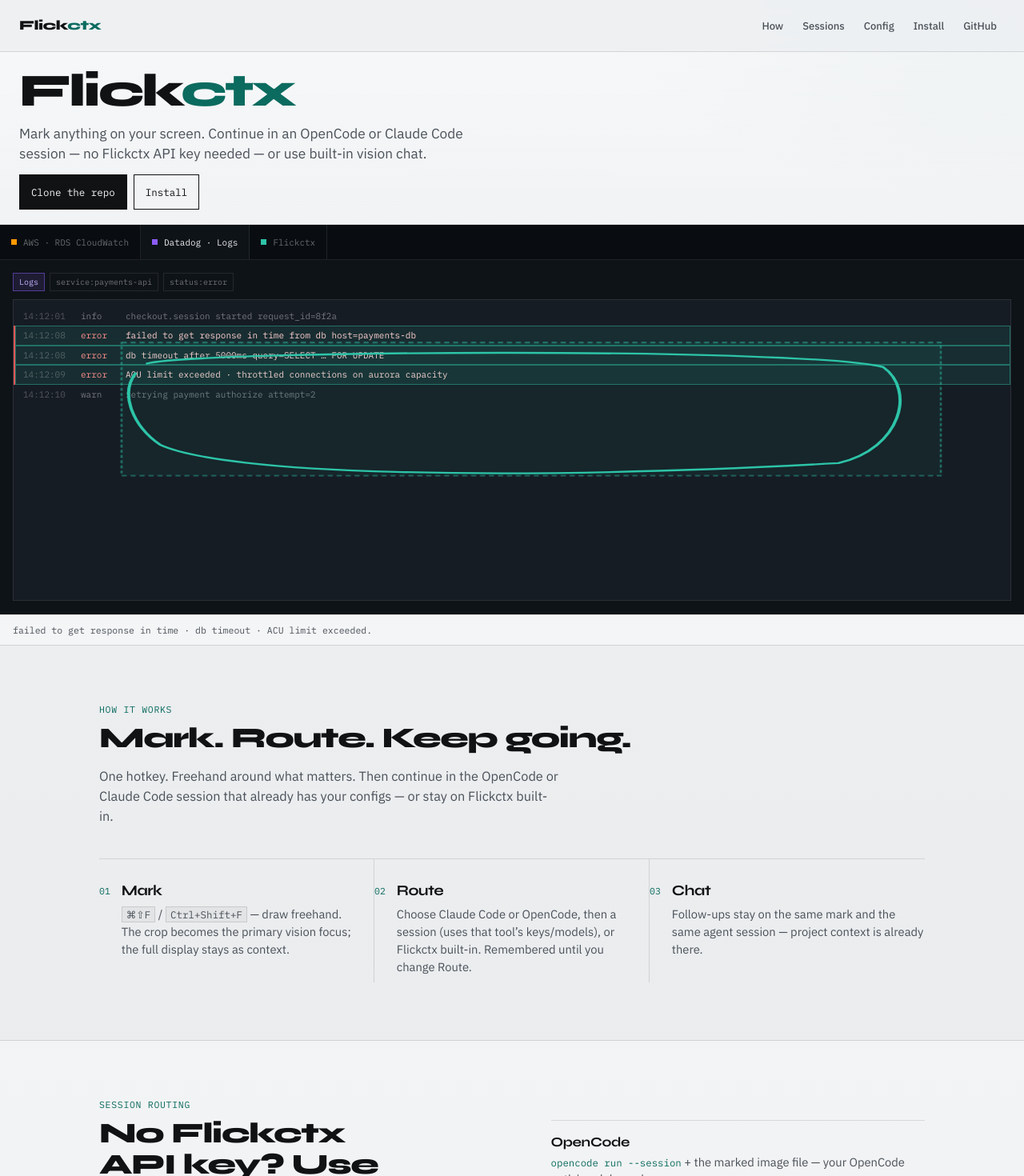
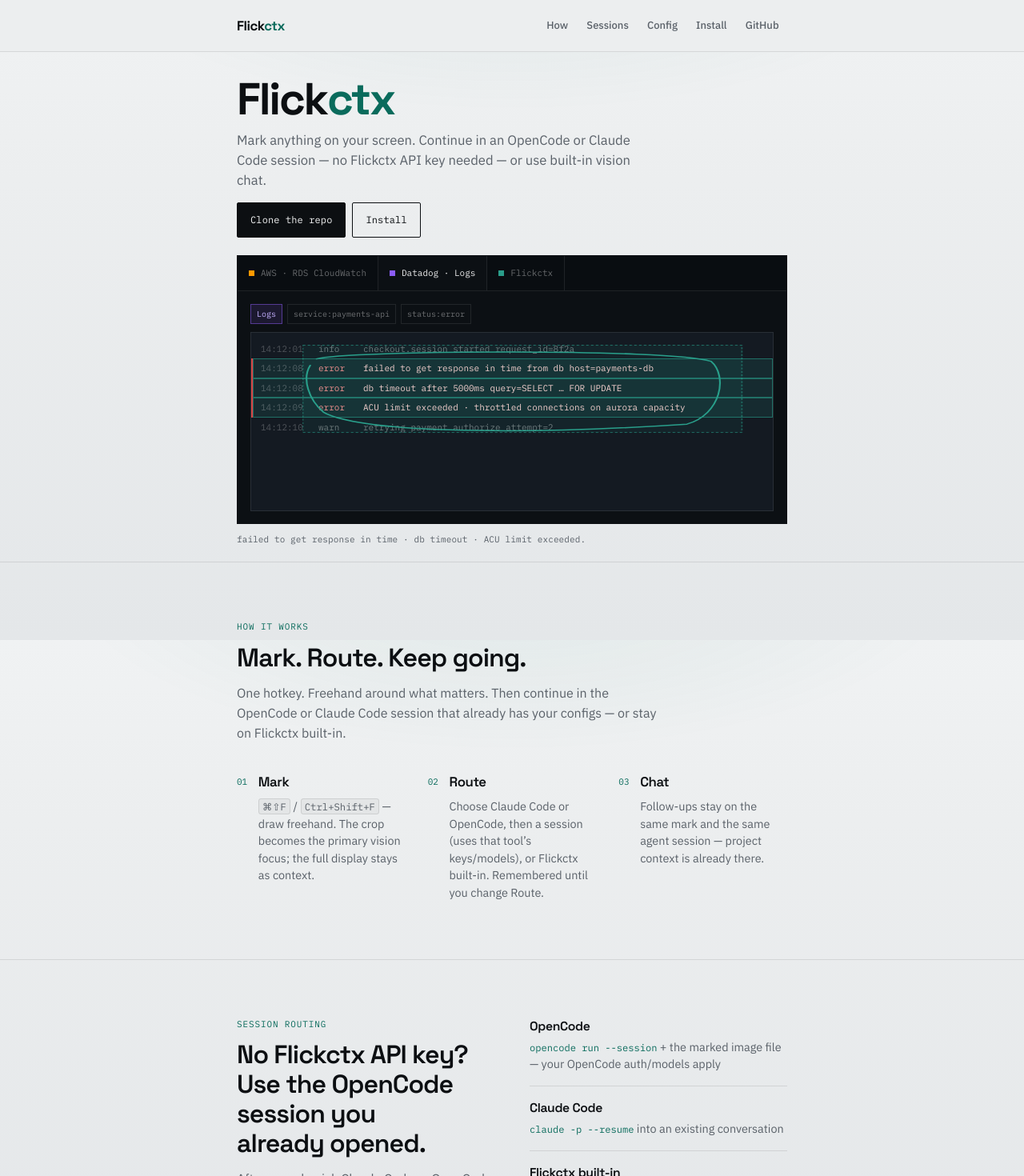
Before and after one commit to Pegusus/flickctx, a Next.js app in the folder site/: page / in a window 1280 px wide. Shown: the top 1470 px of the page at 80% size. Built offline with nearby package versions, Linux system fonts and the light colour scheme.

Commit message:
Redesign landing page with a tighter minimal layout
Replace stretched Syne/full-bleed layout with Space Grotesk, a
narrower content measure, unified page/header/caption colors, and a
demo band that matches the text column instead of spanning the viewport.

```diff
--- a/site/src/app/globals.css
+++ b/site/src/app/globals.css
@@ -1,24 +1,26 @@
 :root {
-  --bg: #e8eaec;
-  --bg-elev: rgba(255, 255, 255, 0.55);
-  --ink: #101214;
-  --mute: #4a5159;
-  --rule: rgba(16, 18, 20, 0.12);
-  --accent: #0b6b5f;
-  --teal: #2ec4a8;
+  --bg: #eceeef;
+  --bg-soft: #e4e7e9;
+  --ink: #0c0f12;
+  --mute: #5a6169;
+  --rule: rgba(12, 15, 18, 0.1);
+  --accent: #0a6b5c;
+  --accent-soft: rgba(10, 107, 92, 0.12);
+  --teal: #2a9d8a;
   --aws: #f90;
-  --bad: #e25555;
-  --screen: #0e1318;
-  --panel: #161c24;
+  --bad: #d64545;
+  --screen: #0c1014;
+  --panel: #141a22;
   --hair: rgba(255, 255, 255, 0.09);
   --ease: cubic-bezier(0.22, 1, 0.36, 1);
   --safe-t: env(safe-area-inset-top, 0px);
   --safe-r: env(safe-area-inset-right, 0px);
   --safe-b: env(safe-area-inset-bottom, 0px);
   --safe-l: env(safe-area-inset-left, 0px);
-  --pad-x: max(24px, var(--safe-l), var(--safe-r));
-  --content: 1080px;
-  --header-h: 58px;
+  --pad-x: max(1.5rem, var(--safe-l), var(--safe-r));
+  --content: 36rem;
+  --content-wide: 46rem;
+  --header-h: 3.5rem;
 }
 
 * {
@@ -46,10 +48,13 @@ body {
   min-height: 100dvh;
   color: var(--ink);
   font-family: var(--font-sans), "Segoe UI", sans-serif;
-  font-size: 16px;
-  background:
-    radial-gradient(900px 420px at 100% 0%, rgba(11, 107, 95, 0.07), transparent 60%),
-    linear-gradient(180deg, #eef0f2 0%, var(--bg) 42%, #e2e5e8 100%);
+  font-size: 1rem;
+  line-height: 1.5;
+  background-color: var(--bg);
+  background-image:
+    radial-gradient(ellipse 80% 50% at 50% -10%, rgba(10, 107, 92, 0.08), transparent 55%),
+    linear-gradient(180deg, #f0f2f3 0%, var(--bg) 28%, var(--bg-soft) 100%);
+  background-attachment: fixed;
   padding-bottom: var(--safe-b);
 }
 
@@ -63,17 +68,21 @@ button {
 }
 
 .container {
-  width: min(100%, var(--content));
+  width: min(100%, var(--content-wide));
   margin: 0 auto;
   padding-left: var(--pad-x);
   padding-right: var(--pad-x);
 }
 
+.container.narrow {
+  width: min(100%, var(--content));
+}
+
 .kicker {
-  margin: 0 0 10px;
+  margin: 0 0 0.75rem;
   font-family: var(--font-mono), ui-monospace, monospace;
-  font-size: 0.72rem;
-  letter-spacing: 0.06em;
+  font-size: 0.6875rem;
+  letter-spacing: 0.08em;
   text-transform: uppercase;
   color: var(--accent);
 }
@@ -83,12 +92,12 @@ button {
 }
 
 .sec-title {
-  margin: 0 0 14px;
-  font-family: var(--font-display), "Segoe UI", sans-serif;
-  font-weight: 800;
-  font-size: clamp(1.55rem, 2.8vw, 2.25rem);
-  letter-spacing: -0.035em;
-  line-height: 1.08;
+  margin: 0 0 0.85rem;
+  font-family: var(--font-display), var(--font-sans), sans-serif;
+  font-weight: 600;
+  font-size: clamp(1.5rem, 3.2vw, 2rem);
+  letter-spacing: -0.03em;
+  line-height: 1.15;
   max-width: 18ch;
   text-wrap: balance;
 }
@@ -96,17 +105,17 @@ button {
 .sec-lead {
   margin: 0;
   color: var(--mute);
-  font-size: 1.02rem;
+  font-size: 1rem;
   line-height: 1.55;
-  max-width: 36rem;
+  max-width: 34rem;
 }
 
 .sec-lead.light {
-  color: rgba(243, 244, 245, 0.72);
+  color: rgba(243, 244, 245, 0.7);
 }
 
 .section {
-  padding: 72px 0;
+  padding: 4.5rem 0;
   border-bottom: 1px solid var(--rule);
 }
 
@@ -116,38 +125,41 @@ button {
   border-bottom-color: rgba(255, 255, 255, 0.08);
 }
 
-.section.quiet {
-  background: rgba(255, 255, 255, 0.35);
-}
-
 .section.ink .sec-title {
-  max-width: 22ch;
+  max-width: 20ch;
 }
 
 kbd {
   font-family: var(--font-mono), ui-monospace, monospace;
   font-size: 0.85em;
   border: 1px solid var(--rule);
-  background: rgba(16, 18, 20, 0.04);
-  padding: 1px 5px;
+  background: rgba(12, 15, 18, 0.04);
+  padding: 0.1em 0.35em;
+  border-radius: 3px;
 }
 
 .btn {
   font-family: var(--font-mono), ui-monospace, monospace;
-  font-size: 0.78rem;
+  font-size: 0.75rem;
+  letter-spacing: 0.01em;
   text-decoration: none;
   text-align: center;
-  padding: 12px 14px;
-  min-height: 44px;
+  padding: 0.7rem 1rem;
+  min-height: 2.75rem;
   display: inline-flex;
   align-items: center;
   justify-content: center;
   background: var(--ink);
   color: #f3f4f5;
   border: 1px solid var(--ink);
+  border-radius: 2px;
   touch-action: manipulation;
   user-select: none;
-  transition: background 0.2s var(--ease), border-color 0.2s var(--ease), color 0.2s var(--ease);
+  transition:
+    background 0.2s var(--ease),
+    border-color 0.2s var(--ease),
+    color 0.2s var(--ease),
+    transform 0.2s var(--ease);
 }
 
 .btn:hover {
@@ -169,8 +181,10 @@ kbd {
 
 .reveal {
   opacity: 0;
-  transform: translateY(16px);
-  transition: opacity 0.55s var(--ease), transform 0.55s var(--ease);
+  transform: translateY(12px);
+  transition:
+    opacity 0.55s var(--ease),
+    transform 0.55s var(--ease);
 }
 
 .reveal.in {
@@ -180,20 +194,16 @@ kbd {
 
 @media (max-width: 900px) {
   :root {
-    --pad-x: max(20px, var(--safe-l), var(--safe-r));
+    --pad-x: max(1.125rem, var(--safe-l), var(--safe-r));
   }
 
   .section {
-    padding: 48px 0;
+    padding: 3.25rem 0;
   }
 
   .sec-title {
     max-width: none;
-    font-family: var(--font-sans), "Segoe UI", sans-serif;
-    font-size: 1.28rem;
-    font-weight: 600;
-    letter-spacing: -0.02em;
-    line-height: 1.3;
+    font-size: 1.35rem;
   }
 
   .section.ink .sec-title {
@@ -201,13 +211,8 @@ kbd {
   }
 
   .sec-lead {
-    font-size: 0.92rem;
+    font-size: 0.9375rem;
     max-width: none;
-  }
-
-  .kicker {
-    font-size: 0.68rem;
-    letter-spacing: 0.04em;
   }
 }
 
--- a/site/src/app/page.tsx
+++ b/site/src/app/page.tsx
@@ -17,7 +17,7 @@ export default function HomePage() {
   return (
     <>
       <SiteHeader />
-      <main>
+      <main id="main">
         <Hero />
         <HowSection />
         <SessionsSection />
--- a/site/src/components/Hero.module.css
+++ b/site/src/components/Hero.module.css
@@ -1,7 +1,6 @@
 .hero {
   display: flex;
   flex-direction: column;
-  min-height: calc(100dvh - var(--header-h));
   min-width: 0;
   max-width: 100%;
   border-bottom: 1px solid var(--rule);
@@ -9,103 +8,135 @@
 }
 
 .rail {
-  padding: 22px var(--pad-x) 18px;
+  width: min(100%, var(--content-wide));
+  margin: 0 auto;
+  padding: 2rem var(--pad-x) 1.35rem;
   display: flex;
   flex-direction: column;
   align-items: flex-start;
-  gap: 12px;
-  background:
-    linear-gradient(180deg, rgba(255, 255, 255, 0.5), rgba(255, 255, 255, 0.22));
-  border-bottom: 1px solid var(--rule);
+  gap: 0.8rem;
   flex-shrink: 0;
   min-width: 0;
-  max-width: 100%;
+  animation: rise 0.7s var(--ease) both;
 }
 
 .brand {
   margin: 0;
-  font-family: var(--font-display), "Segoe UI", sans-serif;
-  font-weight: 800;
-  font-size: clamp(2.4rem, 5.5vw, 3.6rem);
-  letter-spacing: -0.045em;
+  font-family: var(--font-display), var(--font-sans), sans-serif;
+  font-weight: 700;
+  font-size: clamp(2.4rem, 6.5vw, 3.5rem);
+  letter-spacing: -0.04em;
   line-height: 0.95;
   max-width: 100%;
 }
 
 .brand span {
   color: var(--accent);
+  display: inline-block;
+  animation: markIn 0.9s var(--ease) 0.15s both;
 }
 
 .line {
   margin: 0;
   color: var(--mute);
-  font-size: clamp(0.95rem, 1.5vw, 1.08rem);
-  line-height: 1.45;
-  max-width: 38rem;
+  font-size: clamp(0.9375rem, 1.3vw, 1.05rem);
+  line-height: 1.5;
+  max-width: 32rem;
+  animation: rise 0.7s var(--ease) 0.12s both;
 }
 
 .actions {
   display: flex;
   flex-wrap: wrap;
-  gap: 8px;
-  margin-top: 2px;
+  gap: 0.5rem;
+  margin-top: 0.15rem;
+  animation: rise 0.7s var(--ease) 0.22s both;
 }
 
 .theater {
-  flex: 1 1 auto;
   display: flex;
   flex-direction: column;
-  min-height: 0;
+  width: min(100%, var(--content-wide));
+  margin: 0 auto;
+  padding: 0 var(--pad-x) 0;
   min-width: 0;
   max-width: 100%;
-  background: #d9dde1;
+  background: transparent;
+  animation: fadeUp 0.85s var(--ease) 0.2s both;
+  box-sizing: border-box;
 }
 
 .stage {
   position: relative;
-  flex: 1 1 auto;
-  min-height: min(58vh, 620px);
+  width: 100%;
+  /* Fixed band — avoids a tall empty dark void that felt “stretched” */
+  height: min(24rem, 42vh);
+  min-height: 17rem;
   min-width: 0;
-  max-width: 100%;
   background: var(--screen);
   overflow: hidden;
+  border: 1px solid var(--rule);
 }
 
 .caption {
   margin: 0;
-  padding: 11px 16px;
+  width: 100%;
+  padding: 0.7rem 0 1.25rem;
   font-family: var(--font-mono), ui-monospace, monospace;
-  font-size: 0.72rem;
+  font-size: 0.6875rem;
+  letter-spacing: 0.01em;
   color: var(--mute);
-  background: #f4f5f6;
-  border-top: 1px solid var(--rule);
-  min-height: 2.5em;
+  background: transparent;
+  min-height: 2.4em;
   flex-shrink: 0;
 }
 
+@keyframes rise {
+  from {
+    opacity: 0;
+    transform: translateY(14px);
+  }
+  to {
+    opacity: 1;
+    transform: none;
+  }
+}
+
+@keyframes fadeUp {
+  from {
+    opacity: 0;
+    transform: translateY(16px);
+  }
+  to {
+    opacity: 1;
+    transform: none;
+  }
+}
+
+@keyframes markIn {
+  from {
+    opacity: 0;
+    transform: translateY(0.15em);
+  }
+  to {
+    opacity: 1;
+    transform: none;
+  }
+}
+
 @media (max-width: 900px) {
-  .hero {
-    min-height: auto;
-  }
-
   .rail {
-    padding: 20px var(--pad-x) 16px;
-    gap: 12px;
+    padding: 1.35rem var(--pad-x) 1.1rem;
+    gap: 0.7rem;
   }
 
   .brand {
-    /* Syne reads ultra-wide on phones — use Plex for natural proportions */
-    font-family: var(--font-sans), "Segoe UI", sans-serif;
-    font-weight: 600;
-    font-size: 1.85rem;
-    letter-spacing: -0.025em;
-    line-height: 1.1;
+    font-size: 2.15rem;
   }
 
   .line {
-    font-size: 0.9rem;
-    line-height: 1.45;
-    max-width: 34ch;
+    font-size: 0.9375rem;
+    max-width: 36ch;
   }
 
   .actions {
@@ -114,21 +145,32 @@
 
   .actions :global(.btn) {
     flex: 1 1 auto;
-    min-height: 44px;
-    padding: 10px 14px;
-    font-size: 0.75rem;
+    min-height: 2.75rem;
     justify-content: center;
   }
 
+  .theater {
+    padding: 0 var(--pad-x);
+  }
+
   .stage {
-    flex: none;
+    height: auto;
     min-height: 0;
-    height: auto;
   }
 
   .caption {
-    padding: 10px var(--pad-x);
-    font-size: 0.68rem;
+    padding: 0.6rem 0 0.9rem;
+    font-size: 0.65rem;
     line-height: 1.4;
   }
 }
+
+@media (prefers-reduced-motion: reduce) {
+  .rail,
+  .line,
+  .actions,
+  .theater,
+  .brand span {
+    animation: none;
+  }
+}
--- a/site/src/components/IncidentDemo.module.css
+++ b/site/src/components/IncidentDemo.module.css
@@ -140,8 +140,8 @@
 }
 
 .val {
-  font-family: var(--font-display), "Segoe UI", sans-serif;
-  font-weight: 800;
+  font-family: var(--font-display), var(--font-sans), sans-serif;
+  font-weight: 700;
   font-size: 1.7rem;
   letter-spacing: -0.03em;
   color: #fff;
--- a/site/src/components/Sections.module.css
+++ b/site/src/components/Sections.module.css
@@ -1,56 +1,51 @@
 .steps {
   list-style: none;
-  margin: 40px 0 0;
+  margin: 2.25rem 0 0;
   padding: 0;
   display: grid;
   grid-template-columns: repeat(3, minmax(0, 1fr));
-  gap: 0;
-  border-top: 1px solid var(--rule);
+  gap: 1.25rem 1.75rem;
+  max-width: 100%;
 }
 
 .steps li {
   display: grid;
   grid-template-columns: auto 1fr;
-  gap: 14px;
-  padding: 28px 24px 8px 0;
-  border-right: 1px solid var(--rule);
-}
-
-.steps li:last-child {
-  border-right: none;
-  padding-right: 0;
+  gap: 0.85rem;
+  padding: 0;
 }
 
 .n {
   font-family: var(--font-mono), ui-monospace, monospace;
-  font-size: 0.72rem;
+  font-size: 0.6875rem;
   color: var(--accent);
-  padding-top: 4px;
+  padding-top: 0.3rem;
 }
 
 .steps h3 {
-  margin: 0 0 8px;
-  font-family: var(--font-display), "Segoe UI", sans-serif;
-  font-size: 1.15rem;
-  letter-spacing: -0.03em;
+  margin: 0 0 0.45rem;
+  font-family: var(--font-display), var(--font-sans), sans-serif;
+  font-size: 1.05rem;
+  font-weight: 600;
+  letter-spacing: -0.025em;
 }
 
 .steps p {
   margin: 0;
   color: var(--mute);
-  font-size: 0.92rem;
+  font-size: 0.9rem;
   line-height: 1.5;
 }
 
 .split {
   display: grid;
-  grid-template-columns: minmax(0, 1.05fr) minmax(0, 0.95fr);
-  gap: 48px;
-  align-items: end;
+  grid-template-columns: minmax(0, 1fr) minmax(0, 1fr);
+  gap: 2.75rem;
+  align-items: start;
 }
 
 .splitReverse {
-  grid-template-columns: minmax(0, 0.95fr) minmax(0, 1.05fr);
+  grid-template-columns: minmax(0, 1fr) minmax(0, 1fr);
 }
 
 .splitReverse .copy {
@@ -65,25 +60,34 @@
   list-style: none;
   margin: 0;
   padding: 0;
-  border-top: 1px solid var(--rule);
 }
 
 .splitList li {
   display: grid;
-  gap: 4px;
-  padding: 16px 0;
+  gap: 0.25rem;
+  padding: 1rem 0;
   border-bottom: 1px solid var(--rule);
 }
 
+.splitList li:first-child {
+  padding-top: 0;
+}
+
+.splitList li:last-child {
+  border-bottom: none;
+  padding-bottom: 0;
+}
+
 .splitList strong {
-  font-family: var(--font-display), "Segoe UI", sans-serif;
-  font-size: 1.05rem;
+  font-family: var(--font-display), var(--font-sans), sans-serif;
+  font-size: 0.98rem;
+  font-weight: 600;
   letter-spacing: -0.02em;
 }
 
 .splitList span {
   color: var(--mute);
-  font-size: 0.92rem;
+  font-size: 0.9rem;
   line-height: 1.45;
 }
 
@@ -103,38 +107,38 @@
   display: flex;
   flex-wrap: wrap;
   align-items: center;
-  gap: 10px 0;
-  margin-top: 36px;
+  gap: 0.5rem 0;
+  margin-top: 2rem;
 }
 
 .flowNode {
   font-family: var(--font-mono), ui-monospace, monospace;
-  font-size: 0.78rem;
-  padding: 12px 14px;
-  border: 1px solid rgba(255, 255, 255, 0.14);
-  background: rgba(255, 255, 255, 0.04);
+  font-size: 0.75rem;
+  padding: 0.7rem 0.85rem;
+  border: 1px solid rgba(255, 255, 255, 0.12);
+  background: rgba(255, 255, 255, 0.03);
 }
 
 .aws {
-  border-color: rgba(255, 153, 0, 0.45);
+  border-color: rgba(255, 153, 0, 0.4);
   color: #ffc46b;
 }
 
 .dd {
-  border-color: rgba(167, 139, 250, 0.45);
+  border-color: rgba(167, 139, 250, 0.4);
   color: #d4c4ff;
 }
 
 .flick {
-  border-color: rgba(46, 196, 168, 0.55);
+  border-color: rgba(42, 157, 138, 0.5);
   color: var(--teal);
 }
 
 .flowJoin {
-  width: 28px;
+  width: 1.5rem;
   height: 1px;
-  background: rgba(255, 255, 255, 0.22);
-  margin: 0 6px;
+  background: rgba(255, 255, 255, 0.2);
+  margin: 0 0.4rem;
 }
 
 .skillRail {
@@ -143,98 +147,93 @@
   padding: 0;
   display: grid;
   grid-template-columns: repeat(2, minmax(0, 1fr));
-  gap: 1px;
-  background: var(--rule);
-  border: 1px solid var(--rule);
+  gap: 0.5rem;
   align-self: stretch;
 }
 
 .skillRail li {
   font-family: var(--font-mono), ui-monospace, monospace;
-  font-size: 0.95rem;
-  padding: 22px 20px;
-  background: rgba(255, 255, 255, 0.55);
+  font-size: 0.875rem;
+  padding: 1rem 1rem;
+  background: rgba(255, 255, 255, 0.45);
+  border: 1px solid var(--rule);
   letter-spacing: -0.01em;
 }
 
 .toolGrid {
   list-style: none;
-  margin: 40px 0 0;
+  margin: 2.25rem 0 0;
   padding: 0;
   display: grid;
   grid-template-columns: repeat(3, minmax(0, 1fr));
-  gap: 0;
-  border-top: 1px solid var(--rule);
+  gap: 1.25rem 1.5rem;
 }
 
 .toolGrid li {
   display: flex;
   flex-direction: column;
-  gap: 8px;
-  padding: 22px 20px 22px 0;
-  border-bottom: 1px solid var(--rule);
-  border-right: 1px solid var(--rule);
-}
-
-.toolGrid li:nth-child(3n) {
-  border-right: none;
-  padding-right: 0;
+  gap: 0.4rem;
+  padding: 0;
 }
 
 .toolGrid code {
   font-family: var(--font-mono), ui-monospace, monospace;
-  font-size: 0.82rem;
+  font-size: 0.8rem;
   color: var(--accent);
 }
 
 .toolGrid span {
   color: var(--mute);
-  font-size: 0.9rem;
+  font-size: 0.875rem;
   line-height: 1.45;
 }
 
 .narrow {
-  max-width: 640px;
+  max-width: 36rem;
 }
 
 .installPre {
-  margin: 18px 0 14px;
-  max-width: min(720px, 100%);
-  padding: 18px 20px;
+  margin: 1.15rem 0 0.9rem;
+  max-width: min(40rem, 100%);
+  padding: 1.1rem 1.15rem;
   background: var(--ink);
   color: #dce1e6;
   font-family: var(--font-mono), ui-monospace, monospace;
-  font-size: 0.78rem;
+  font-size: 0.75rem;
   line-height: 1.7;
   overflow: auto;
   -webkit-overflow-scrolling: touch;
   white-space: pre;
+  border-radius: 2px;
 }
 
 .hint {
-  margin: 0 0 18px;
+  margin: 0 0 1.15rem;
   color: var(--mute);
-  font-size: 0.92rem;
+  font-size: 0.9rem;
+  max-width: 36rem;
 }
 
 .installActions {
   display: flex;
   flex-wrap: wrap;
-  gap: 8px;
+  gap: 0.5rem;
 }
 
 .installActions .btn {
-  min-width: 160px;
+  min-width: 9.5rem;
 }
 
 .foot {
   display: flex;
   justify-content: space-between;
   flex-wrap: wrap;
-  gap: 12px;
-  padding: 22px var(--pad-x) calc(28px + var(--safe-b));
+  gap: 0.75rem;
+  width: min(100%, var(--content-wide));
+  margin: 0 auto;
+  padding: 1.5rem var(--pad-x) calc(1.75rem + var(--safe-b));
   font-family: var(--font-mono), ui-monospace, monospace;
-  font-size: 0.72rem;
+  font-size: 0.6875rem;
   color: var(--mute);
 }
 
@@ -246,34 +245,22 @@
 @media (max-width: 900px) {
   .steps {
     grid-template-columns: 1fr;
-    margin-top: 28px;
-  }
-
-  .steps li {
-    border-right: none;
-    border-bottom: 1px solid var(--rule);
-    padding: 20px 0;
-  }
-
-  .steps li:last-child {
-    border-bottom: none;
+    margin-top: 1.75rem;
+    gap: 1.25rem;
   }
 
   .steps h3 {
-    font-family: var(--font-sans), "Segoe UI", sans-serif;
     font-size: 1rem;
-    font-weight: 600;
-    letter-spacing: -0.015em;
   }
 
   .steps p {
-    font-size: 0.88rem;
+    font-size: 0.875rem;
   }
 
   .split,
   .splitReverse {
     grid-template-columns: 1fr;
-    gap: 28px;
+    gap: 1.5rem;
   }
 
   .splitReverse .copy,
@@ -282,32 +269,26 @@
   }
 
   .splitList strong {
-    font-family: var(--font-sans), "Segoe UI", sans-serif;
-    font-size: 0.95rem;
-    font-weight: 600;
+    font-size: 0.9375rem;
   }
 
   .flowJoin {
-    width: 16px;
+    width: 1rem;
   }
 
   .skillRail li {
-    font-size: 0.88rem;
-    padding: 16px 14px;
+    font-size: 0.8125rem;
+    padding: 0.85rem 0.9rem;
   }
 
   .toolGrid {
     grid-template-columns: 1fr;
-  }
-
-  .toolGrid li {
-    border-right: none;
-    padding: 18px 0;
+    gap: 1.1rem;
   }
 
   .installPre {
-    font-size: 0.72rem;
-    padding: 14px;
+    font-size: 0.7rem;
+    padding: 0.9rem;
   }
 
   .installActions {
--- a/site/src/components/Sections.tsx
+++ b/site/src/components/Sections.tsx
@@ -55,7 +55,7 @@ export function HowSection() {
 
 export function SessionsSection() {
   return (
-    <section className="section quiet" id="sessions">
+    <section className="section" id="sessions">
       <div className="container">
         <Reveal>
           <div className={styles.split}>
@@ -253,7 +253,7 @@ export function ToolsSection() {
 
 export function ConfigSection() {
   return (
-    <section className="section quiet" id="config">
+    <section className="section" id="config">
       <div className="container">
         <Reveal>
           <div className={styles.split}>
--- a/site/src/components/SiteHeader.module.css
+++ b/site/src/components/SiteHeader.module.css
@@ -1,21 +1,25 @@
 .mast {
+  position: sticky;
+  top: 0;
+  z-index: 40;
+  background: var(--bg);
+  border-bottom: 1px solid var(--rule);
+}
+
+.inner {
+  width: min(100%, var(--content-wide));
+  margin: 0 auto;
+  padding: calc(0.75rem + var(--safe-t)) var(--pad-x) 0.75rem;
   display: flex;
   justify-content: space-between;
   align-items: center;
-  gap: 16px;
-  padding: calc(12px + var(--safe-t)) var(--pad-x) 12px;
-  border-bottom: 1px solid var(--rule);
-  position: sticky;
-  top: 0;
-  z-index: 40;
-  background: rgba(238, 240, 242, 0.92);
-  backdrop-filter: blur(10px);
-  -webkit-backdrop-filter: blur(10px);
+  gap: 1rem;
+  min-height: var(--header-h);
 }
 
 .logo {
-  font-family: var(--font-display), "Segoe UI", sans-serif;
-  font-weight: 800;
+  font-family: var(--font-display), var(--font-sans), sans-serif;
+  font-weight: 700;
   font-size: 1.05rem;
   letter-spacing: -0.03em;
   text-decoration: none;
@@ -32,8 +36,7 @@
   flex-wrap: nowrap;
   justify-content: flex-end;
   align-items: center;
-  gap: 4px;
-  font-family: var(--font-sans), "Segoe UI", sans-serif;
+  gap: 0.15rem;
   font-size: 0.8125rem;
   font-weight: 500;
 }
@@ -41,12 +44,13 @@
 .nav a {
   text-decoration: none;
   color: var(--mute);
-  min-height: 40px;
+  min-height: 2.5rem;
   display: inline-flex;
   align-items: center;
   justify-content: center;
-  padding: 0 10px;
+  padding: 0 0.65rem;
   white-space: nowrap;
+  transition: color 0.15s var(--ease);
 }
 
 .nav a:hover,
@@ -54,29 +58,16 @@
   color: var(--ink);
 }
 
-.hideMobile {
-  /* desktop default: show */
-}
-
 @media (max-width: 900px) {
-  .logo {
-    font-family: var(--font-sans), "Segoe UI", sans-serif;
-    font-weight: 600;
-    font-size: 1rem;
-    letter-spacing: -0.02em;
-  }
-
   .hideMobile {
     display: none !important;
   }
 
   .nav {
     gap: 0;
-    font-size: 0.8125rem;
   }
 
   .nav a {
-    padding: 0 8px;
-    min-width: 0;
+    padding: 0 0.5rem;
   }
 }
--- a/site/src/components/SiteHeader.tsx
+++ b/site/src/components/SiteHeader.tsx
@@ -41,6 +41,7 @@ export function SiteHeader() {
 
   return (
     <header className={styles.mast}>
+      <div className={styles.inner}>
         <a className={styles.logo} href="./">
           Flick<span>ctx</span>
         </a>
@@ -63,6 +64,7 @@ export function SiteHeader() {
             </a>
           ))}
         </nav>
+      </div>
     </header>
   );
 }
```
Also changed, not shown: site/src/app/layout.tsx (+8 -9 lines). Lines whose indentation alone changed are shown as unchanged.
